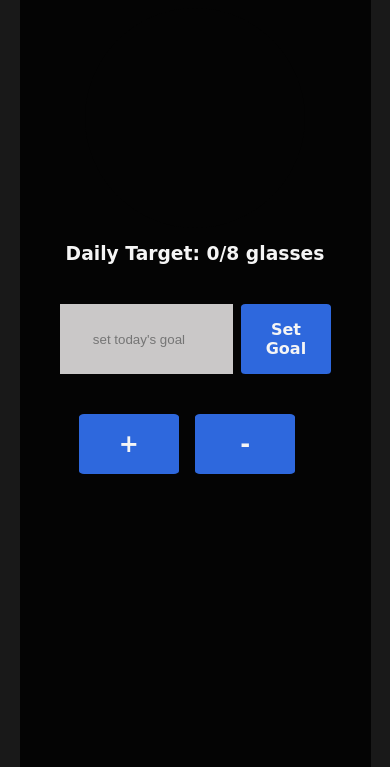
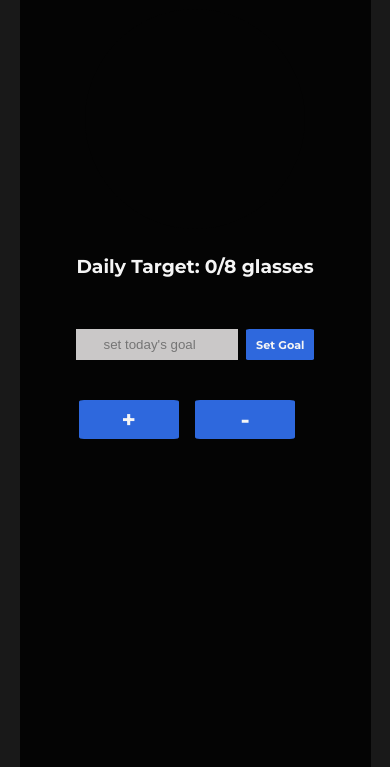
Before and after one commit to Komalmann/hydrate, a plain HTML site: page index.html in a window 390 px wide. Shown: the part 77-844 px from the top of the page. Drawn offline with Linux system fonts and the light colour scheme; a web font is replaced by a local one.

Commit message:
fixed responsiveness

```diff
--- a/index.html
+++ b/index.html
@@ -6,6 +6,8 @@
     <title>Hydrate</title>
     <link rel="stylesheet" href="style.css" type="text/css">
     <link href="https://fonts.googleapis.com/css2?family=MuseoModerno:wght@300;500;700&display=swap" rel="stylesheet">
+     <link rel="preconnect" href="https://fonts.gstatic.com">
+<link href="https://fonts.googleapis.com/css2?family=Montserrat:wght@400;500;700&display=swap" rel="stylesheet">
 </head>
 <body>
     <main>
--- a/style.css
+++ b/style.css
@@ -4,8 +4,8 @@
 }
 
 html{
-    font-family: 'MuseoModerno',
-    cursive;
+    font-family: 'Montserrat',
+    sans-serif;
     background-color: #191919;
     color: whitesmoke;
 }
@@ -23,6 +23,9 @@ h1{
     font-size: 2rem;
 }
 
+h3{
+    margin:0.7rem;
+}
 .inputs{
     text-align: center;
     padding:1.5rem;
@@ -94,3 +97,15 @@ button[type="submit"]{
     background: #040404;
 
 }
+
+@media(max-width:600px)
+{
+   input[type="number"]{
+       width:60%;
+   }
+   button[type="submit"] {
+       width:25%;
+       padding: 0.3rem;
+       font-size:0.7rem;
+   }
+}
```
